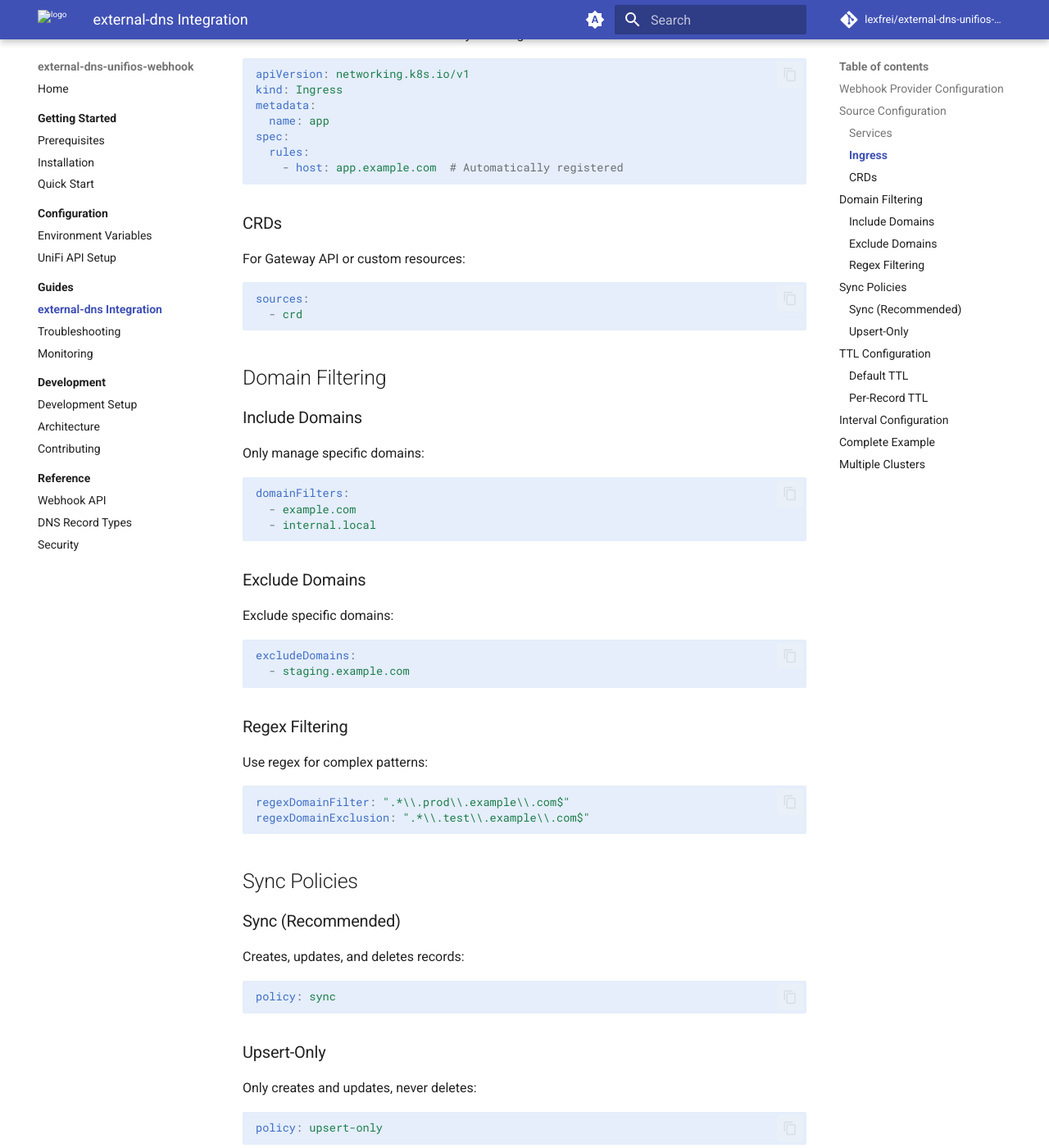
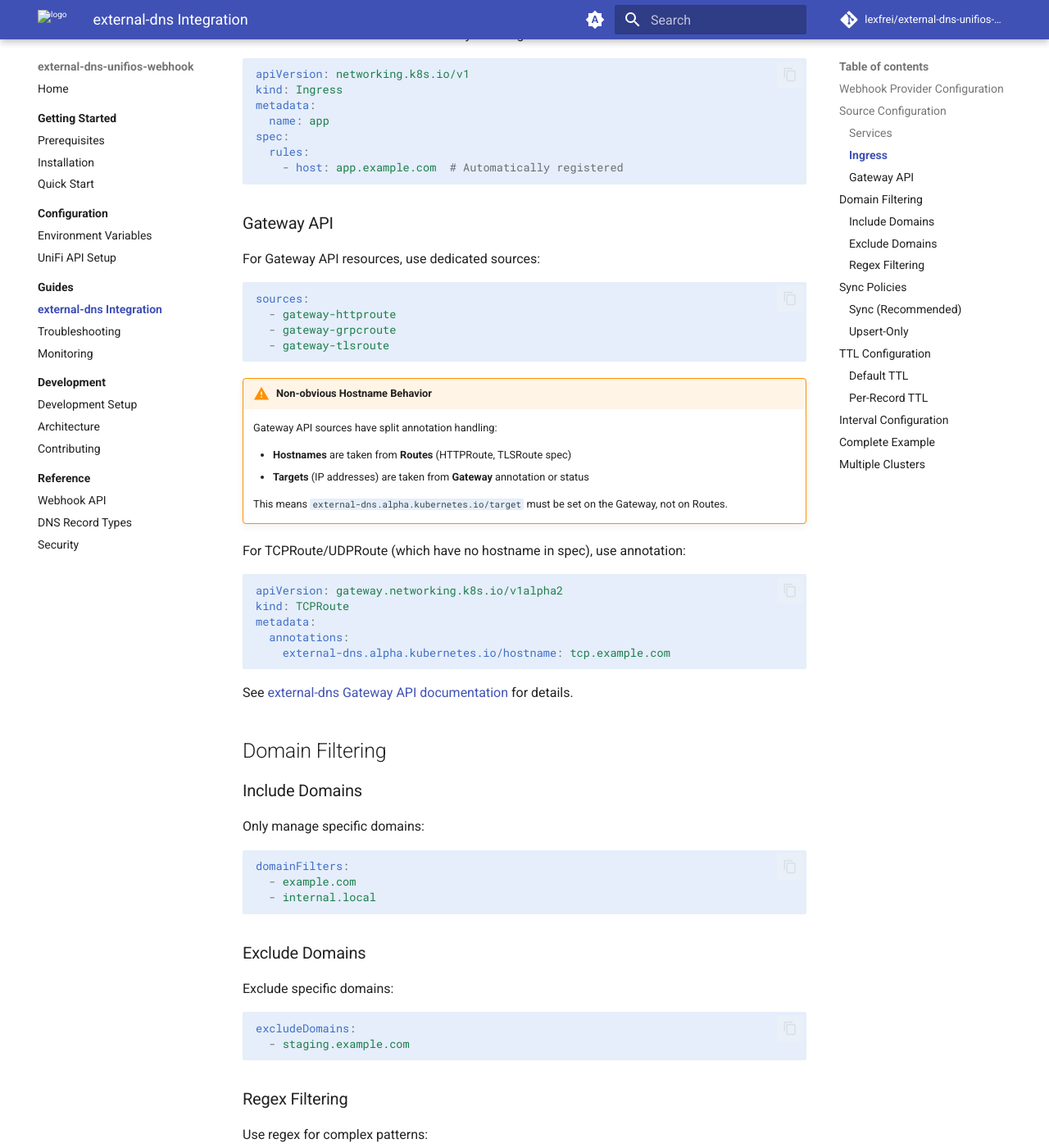
Before and after one commit to lexfrei/external-dns-unifios-webhook, an MkDocs documentation site: the page built from docs/guides/external-dns.md, in a window 1280 px wide and 1400 px high, scrolled down 1005 px. Shown: the whole window at 82% size. Built offline with MkDocs 1.6.1 and Material for MkDocs 9.7.7, drawn with Linux system fonts in a browser that asks for light colours; comment, search, counter and statistics services are not loaded; the version menu is left out.

Commit message:
docs(guides): add Gateway API section with hostname behavior warning
external-dns has non-obvious split annotation handling:
- Hostnames from Routes
- Targets from Gateway

Co-Authored-By: Claude <noreply@anthropic.com>
Signed-off-by: Aleksei Sviridkin <f@lex.la>

````diff
--- a/docs/guides/external-dns.md
+++ b/docs/guides/external-dns.md
@@ -55,14 +55,36 @@ spec:
     - host: app.example.com  # Automatically registered
 ```
 
-### CRDs
+### Gateway API
 
-For Gateway API or custom resources:
+For Gateway API resources, use dedicated sources:
 
 ```yaml
 sources:
-  - crd
+  - gateway-httproute
+  - gateway-grpcroute
+  - gateway-tlsroute
 ```
+
+!!! warning "Non-obvious Hostname Behavior"
+    Gateway API sources have split annotation handling:
+
+    - **Hostnames** are taken from **Routes** (HTTPRoute, TLSRoute spec)
+    - **Targets** (IP addresses) are taken from **Gateway** annotation or status
+
+    This means `external-dns.alpha.kubernetes.io/target` must be set on the Gateway, not on Routes.
+
+For TCPRoute/UDPRoute (which have no hostname in spec), use annotation:
+
+```yaml
+apiVersion: gateway.networking.k8s.io/v1alpha2
+kind: TCPRoute
+metadata:
+  annotations:
+    external-dns.alpha.kubernetes.io/hostname: tcp.example.com
+```
+
+See [external-dns Gateway API documentation](https://kubernetes-sigs.github.io/external-dns/latest/docs/sources/gateway-api/) for details.
 
 ## Domain Filtering
 
````
